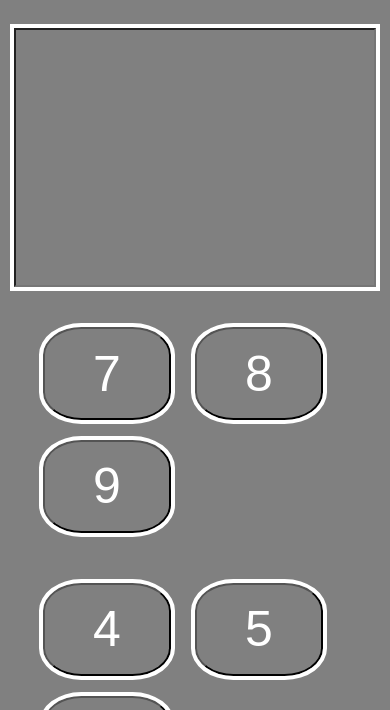
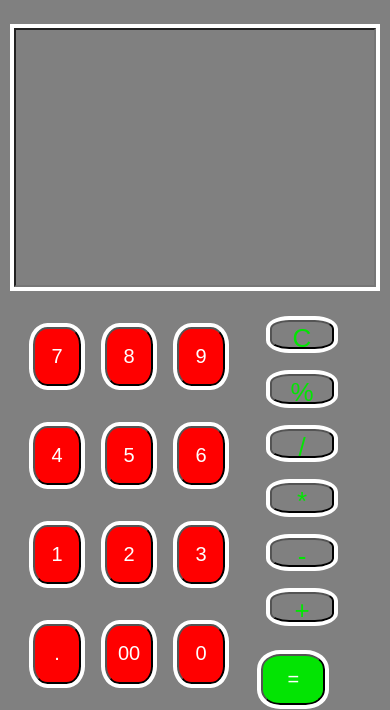
Before and after one commit to illustrious-codes/Calculator-for-use, a plain HTML site: page index.html in a window 390 px wide. Shown: the top 710 px of the page. Drawn offline with Linux system fonts and the light colour scheme.

Commit message:
for other phones

```diff
--- a/style/style.css
+++ b/style/style.css
@@ -130,3 +130,194 @@ button {
     width: 5rem;
   }
 }
+
+@media screen and (max-width: 414px) {
+  section {
+    display: flex;
+    flex-direction: column;
+    justify-content: center;
+    align-items: center;
+    float: left;
+    margin-left: 5px;
+    gap: 10px;
+
+    margin-top: 10px;
+  }
+  button {
+    background-color: gray;
+    outline: 4px solid white;
+    color: white;
+    font-size: 50px;
+    border-radius: 30%;
+    margin: 10px;
+
+    height: 8vh;
+    width: 4rem;
+  }
+  #button_2 {
+    background-color: gray;
+    outline: 4px solid white;
+    color: rgb(3, 228, 3);
+    font-size: 35px;
+    border-radius: 30%;
+    margin: 1px;
+    margin-left: 40px;
+
+    height: 6vh;
+    width: 3rem;
+  }
+  #equal {
+    background-color: rgb(3, 228, 3);
+    outline: 4px solid white;
+    color: white;
+    font-size: 20px;
+    border-radius: 30%;
+    margin: 3px;
+    margin-left: 40px;
+
+    height: 6vh;
+    width: 4rem;
+  }
+}
+
+@media screen and (max-width: 430px) {
+  section {
+    display: flex;
+    flex-direction: column;
+    justify-content: center;
+    align-items: center;
+    float: left;
+    margin-left: 5px;
+    gap: 10px;
+
+    margin-top: 10px;
+  }
+  button {
+    background-color: gray;
+    outline: 4px solid white;
+    color: white;
+    font-size: 50px;
+    border-radius: 30%;
+    margin: 10px;
+
+    height: 8vh;
+    width: 4rem;
+  }
+  #button_2 {
+    background-color: gray;
+    outline: 4px solid white;
+    color: rgb(3, 228, 3);
+    font-size: 35px;
+    border-radius: 30%;
+    margin: 1px;
+    margin-left: 40px;
+
+    height: 6vh;
+    width: 3rem;
+  }
+  #equal {
+    background-color: rgb(3, 228, 3);
+    outline: 4px solid white;
+    color: white;
+    font-size: 20px;
+    border-radius: 30%;
+    margin: 3px;
+    margin-left: 40px;
+
+    height: 6vh;
+    width: 4rem;
+  }
+}
+
+@media screen and (max-width: 390px) {
+  section {
+    float: left;
+    margin-left: 15px;
+    gap: 20px;
+
+    margin-top: 10px;
+  }
+
+  button {
+    background-color: red;
+    outline: 4px solid white;
+    color: white;
+    font-size: 20px;
+    border-radius: 30%;
+    margin: 10px;
+
+    height: 7vh;
+    width: 3rem;
+  }
+
+  #equal {
+    background-color: rgb(3, 228, 3);
+    outline: 4px solid white;
+    color: white;
+    font-size: 20px;
+    border-radius: 30%;
+    margin: 10px;
+
+    height: 6vh;
+    width: 4rem;
+  }
+
+  #button_2 {
+    background-color: gray;
+    outline: 4px solid white;
+    color: rgb(3, 228, 3);
+    font-size: 26px;
+    border-radius: 30%;
+    margin: 2.5px;
+    margin-left: 20px;
+
+    height: 3.5vh;
+    width: 4rem;
+  }
+}
+
+@media screen and (max-width: 375px) {
+  section {
+    float: left;
+    margin-left: 15px;
+    gap: 20px;
+
+    margin-top: 10px;
+  }
+
+  button {
+    background-color: red;
+    outline: 4px solid white;
+    color: white;
+    font-size: 20px;
+    border-radius: 30%;
+    margin: 10px;
+
+    height: 7vh;
+    width: 3rem;
+  }
+
+  #equal {
+    background-color: rgb(3, 228, 3);
+    outline: 4px solid white;
+    color: white;
+    font-size: 20px;
+    border-radius: 30%;
+    margin: 10px;
+
+    height: 6vh;
+    width: 4rem;
+  }
+
+  #button_2 {
+    background-color: gray;
+    outline: 4px solid white;
+    color: rgb(3, 228, 3);
+    font-size: 20px;
+    border-radius: 30%;
+    margin: 4.5px;
+
+    height: 3.5vh;
+    width: 5rem;
+  }
+}
```
